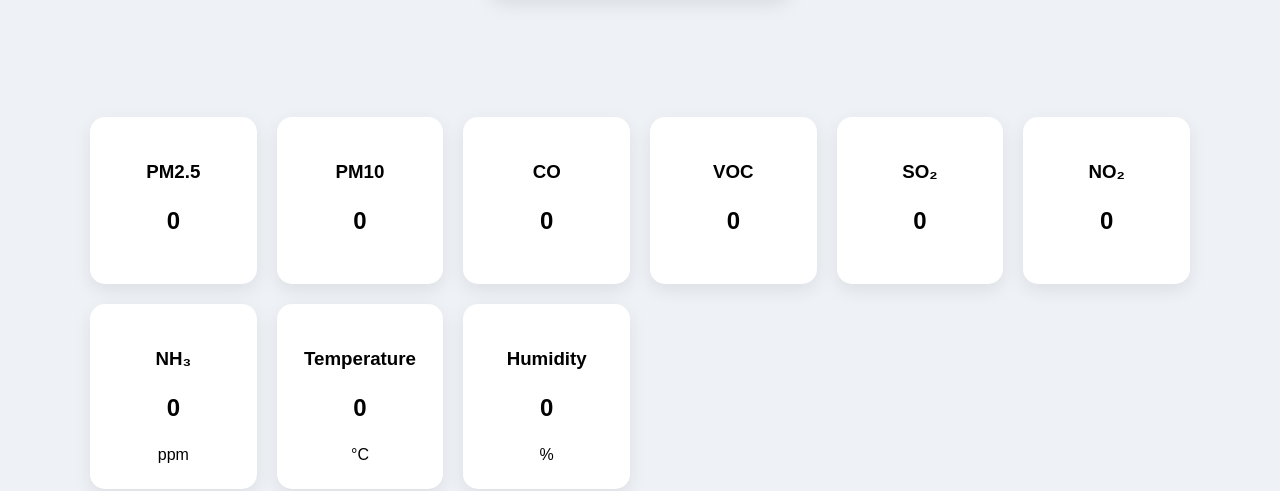
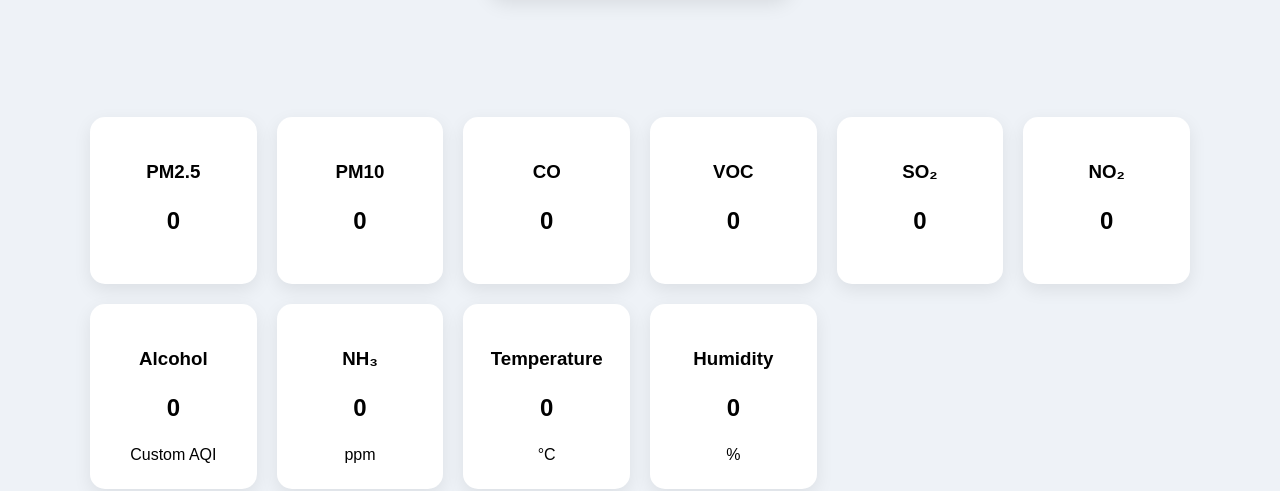
Before and after one commit to pg8530391082/AQMPM_IoT, a website: page public/index.html in a window 1280 px wide. Shown: the part 461-952 px from the top of the page. Drawn offline with nearby package versions, Linux system fonts and the light colour scheme; no server answers.

Commit message:
Update index.html

```diff
--- a/public/index.html
+++ b/public/index.html
@@ -63,6 +63,12 @@
 <div class="sensor-card">
 <h3>NO₂</h3>
 <p id="no2">0</p>
+</div>
+
+<div class="sensor-card">
+<h3>Alcohol</h3>
+<p id="alcoholAQI">0</p>
+<span>Custom AQI</span>
 </div>
 
 <div class="sensor-card">
```
